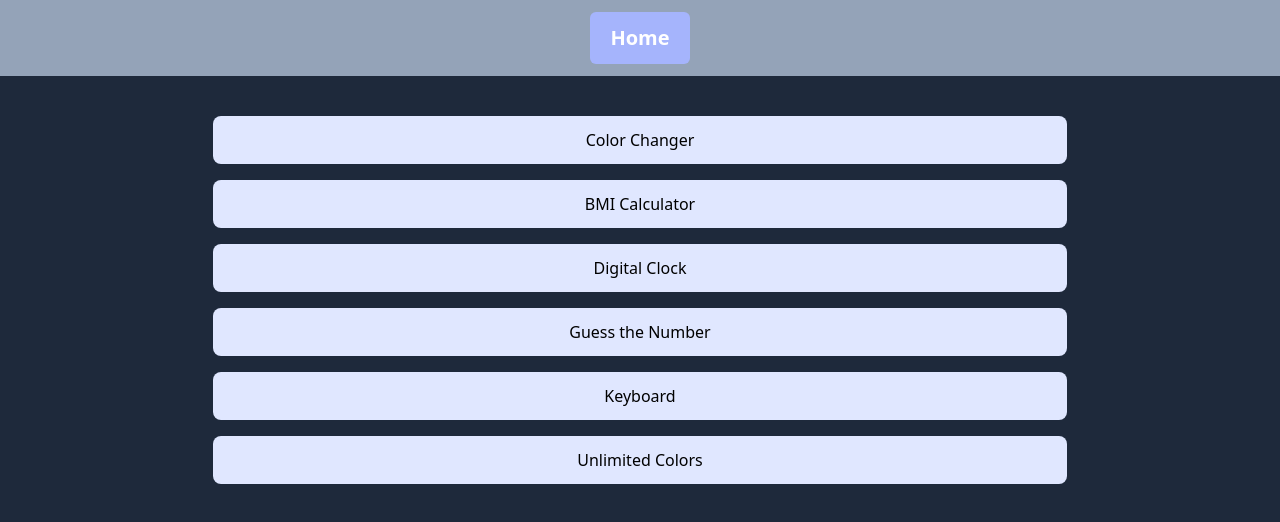
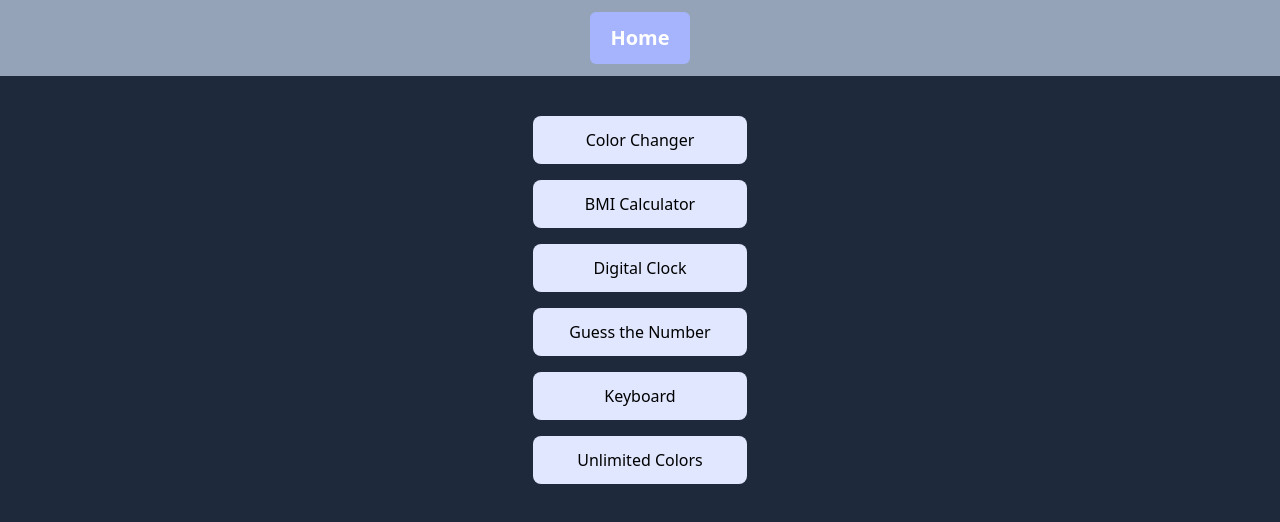
Before and after one commit to Aditya10403/Javascript_Minor_Projects, a plain HTML site: page index.html in a window 1280 px wide. Drawn offline with nearby package versions, Linux system fonts and the light colour scheme.

Commit message:
changes btn size

```diff
--- a/index.html
+++ b/index.html
@@ -15,17 +15,17 @@
   </nav>
   <main class="w-full h-[100vh] bg-slate-800">
     <div class="pt-10 grid grid-cols-1 place-items-center gap-y-4">
-      <button class="w-4/6 h-auto px-6 py-3 bg-indigo-100 rounded-lg"><a
+      <button class="w-1/6 h-auto px-6 py-3 bg-indigo-100 rounded-lg"><a
           href="/Javascript_Minor_Projects/Colorchanger/index.html">Color Changer</a></button>
-      <button class="w-4/6 h-auto px-6 py-3 bg-indigo-100 rounded-lg"><a
+      <button class="w-1/6 h-auto px-6 py-3 bg-indigo-100 rounded-lg"><a
           href="/Javascript_Minor_Projects/BMIgenerator/index.html">BMI Calculator</a></button>
-      <button class="w-4/6 h-auto px-6 py-3 bg-indigo-100 rounded-lg"><a
+      <button class="w-1/6 h-auto px-6 py-3 bg-indigo-100 rounded-lg"><a
           href="/Javascript_Minor_Projects/Digitalclock/index.html">Digital Clock</a></button>
-      <button class="w-4/6 h-auto px-6 py-3 bg-indigo-100 rounded-lg"><a
+      <button class="w-1/6 h-auto px-6 py-3 bg-indigo-100 rounded-lg"><a
           href="/Javascript_Minor_Projects/Guessthenumber/index.html">Guess the Number</a></button>
-      <button class="w-4/6 h-auto px-6 py-3 bg-indigo-100 rounded-lg"><a
+      <button class="w-1/6 h-auto px-6 py-3 bg-indigo-100 rounded-lg"><a
           href="/Javascript_Minor_Projects/Keyboard/index.html">Keyboard</a></button>
-      <button class="w-4/6 h-auto px-6 py-3 bg-indigo-100 rounded-lg"><a
+      <button class="w-1/6 h-auto px-6 py-3 bg-indigo-100 rounded-lg"><a
           href="/Javascript_Minor_Projects/Unlimitedcolors/index.html">Unlimited Colors</a></button>
     </div>
   </main>
```
